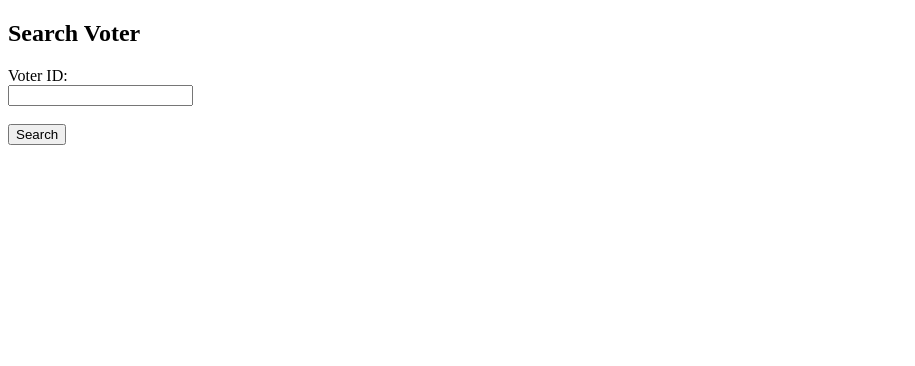
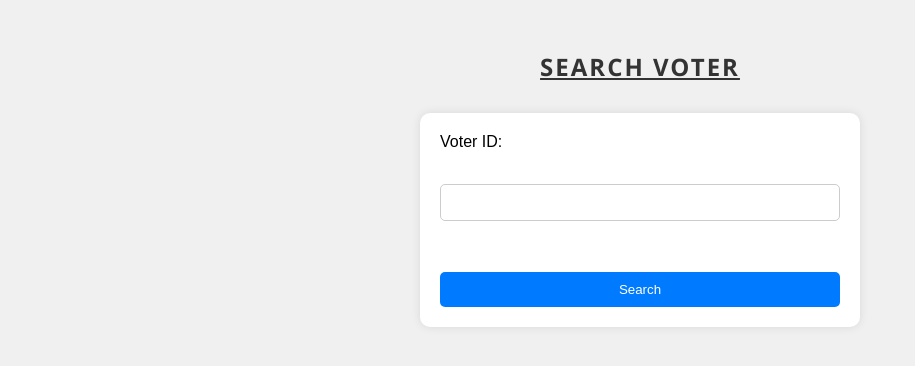
Before and after one commit to Dhirajsharma2060/timepasspublic, a FastAPI app: page /admin/search in a window 1280 px wide. Shown: the top 366 px of the page, without its empty margins (0-915 px from the left). Run offline with FastAPI, Linux system fonts and the light colour scheme; parts of the project's set-up code (start-up, migrations or seed data) failed here and were passed over.

Commit message:
added the css style part 1

```diff
--- a/frontend/src/Components/Login/LoginSignup.css
+++ b/frontend/src/Components/Login/LoginSignup.css
@@ -1,10 +1,13 @@
+body {
+  background-color: #3c009d;
+}
 .container{
     display: flex;
     flex-direction: column;
     margin: auto;
     margin-top: 200px;
     width: 600px;
-    background: #ffff;
+    background-color: #ffff;
     padding-bottom: 30px;
 
 }
--- a/templates/search-voter.html
+++ b/templates/search-voter.html
@@ -4,6 +4,64 @@
     <meta charset="UTF-8">
     <meta name="viewport" content="width=device-width, initial-scale=1.0">
     <title>Search Voter</title>
+    <style>
+        body {
+            font-family: Arial, sans-serif;
+            background-color: #f0f0f0;
+            margin: 0;
+            padding: 0;
+        }
+        h2 {
+            text-align: center;
+            margin-top: 50px;
+            color: #333;
+            text-transform: uppercase;
+            letter-spacing: 2px;
+            font-family: 'Segoe UI', Tahoma, Geneva, Verdana, sans-serif; /* Different font */
+            text-decoration: underline; /* Add underline */
+        }
+        form {
+            max-width: 400px;
+            margin: 30px auto;
+            padding: 20px;
+            background-color: #fff; /* White background for form */
+            border-radius: 10px;
+            box-shadow: 0 0 10px rgba(0, 0, 0, 0.1); /* Soft box shadow */
+        }
+        label, input {
+            display: block;
+            margin-bottom: 15px;
+        }
+        input[type="text"] {
+            width: 100%;
+            padding: 10px;
+            border-radius: 5px;
+            border: 1px solid #ccc;
+            box-sizing: border-box;
+        }
+        button[type="submit"] {
+            width: 100%;
+            padding: 10px;
+            background-color: #007bff;
+            color: #fff;
+            border: none;
+            border-radius: 5px;
+            cursor: pointer;
+        }
+        button[type="submit"]:hover {
+            background-color: #0056b3;
+        }
+        #searchResult {
+            display: none; /* Initially hidden */
+            margin-top: 20px;
+            padding: 10px;
+            background-color: #f8f9fa;
+            border-radius: 5px;
+            box-shadow: 0 0 5px rgba(0, 0, 0, 0.2);
+            color: #333;
+            font-size: 21px;
+        }
+    </style>
 </head>
 <body>
 
@@ -19,6 +77,8 @@
 
 <script>
     const form = document.getElementById("searchForm");
+    const searchResult = document.getElementById("searchResult");
+
     form.addEventListener("submit", async (event) => {
         event.preventDefault();
 
@@ -42,7 +102,7 @@
     });
 
     function displayResult(data) {
-        const searchResult = document.getElementById("searchResult");
+        searchResult.style.display = "block"; // Show the search result
         searchResult.innerHTML = `
             <h3>Voter ID: ${data.voter_Id}</h3>
             <p>Name: ${data.name}</p>
```
Also changed, not shown: templates/admindashboard.html (+15 -7 lines), templates/adminlogin.html (+66 -0 lines), imageref/1234554321_image.jpg (added), templates/login-backgorund.jpg (added).
